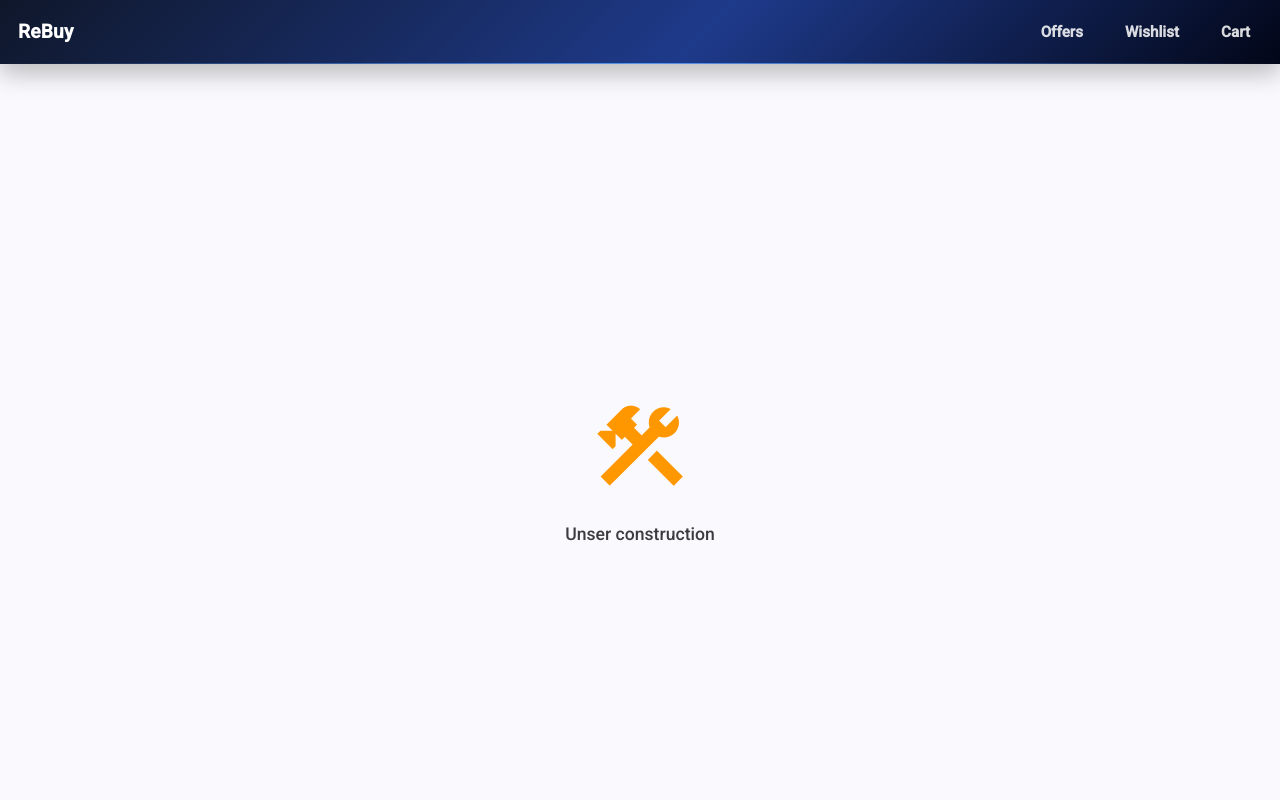
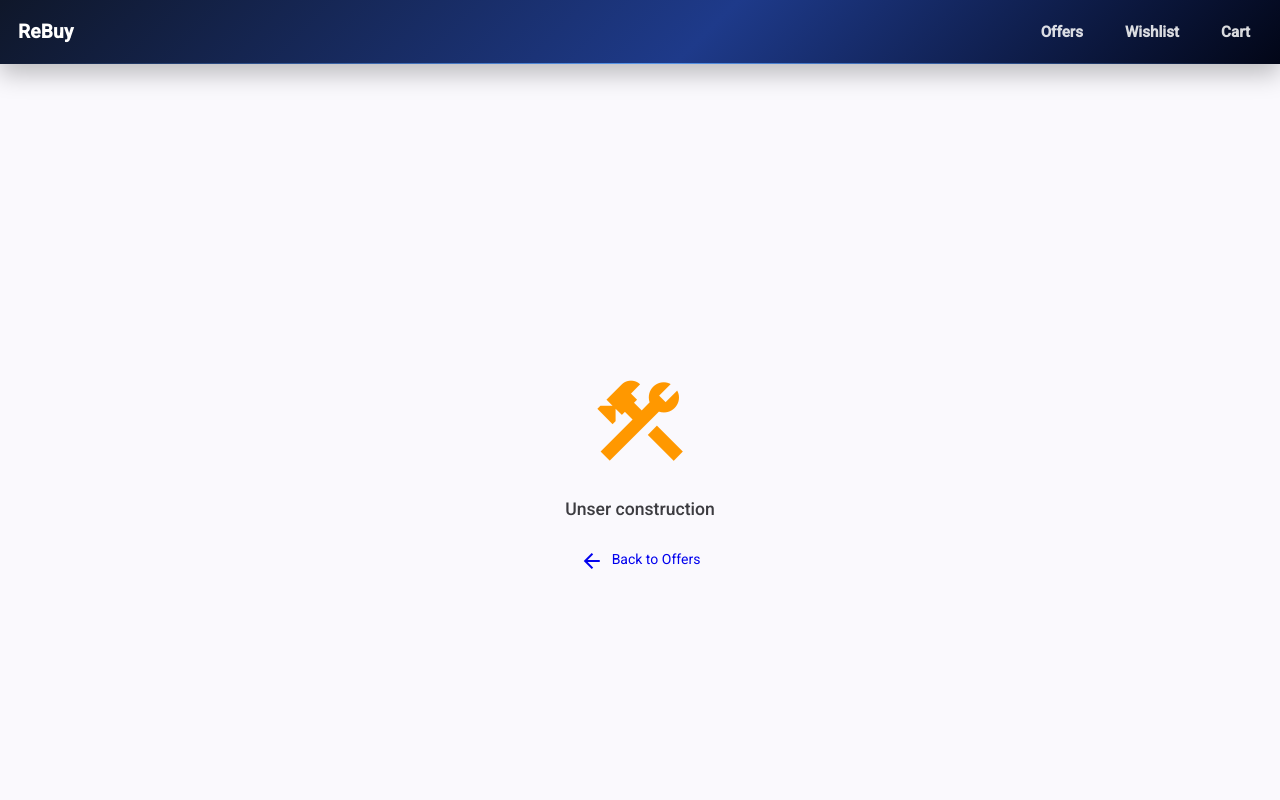
Before and after one commit to satheeshpolu/rebuy-demo-app, an Angular app: page /cart in a window 1280 px wide. Shown: the top 800 px of the page. Built offline with nearby package versions, Linux system fonts and the light colour scheme.

Commit message:
minor fix

```diff
--- a/src/app/features/offers/components/shared/under-construction/under-construction.html
+++ b/src/app/features/offers/components/shared/under-construction/under-construction.html
@@ -1,4 +1,5 @@
 <div class="construction-wrapper">
   <mat-icon class="construction-icon">construction</mat-icon>
   <p>Unser construction</p>
+  <back-button title="Back to Offers"/>
 </div>
--- a/src/app/features/offers/components/shared/under-construction/under-construction.ts
+++ b/src/app/features/offers/components/shared/under-construction/under-construction.ts
@@ -1,9 +1,10 @@
 import { Component } from '@angular/core';
 import { MatIconModule } from '@angular/material/icon';
+import { BackButton } from '../back-button/back-button';
 
 @Component({
   selector: 'under-construction',
-  imports: [MatIconModule],
+  imports: [MatIconModule, BackButton],
   templateUrl: './under-construction.html',
   styleUrl: './under-construction.css',
 })
```
